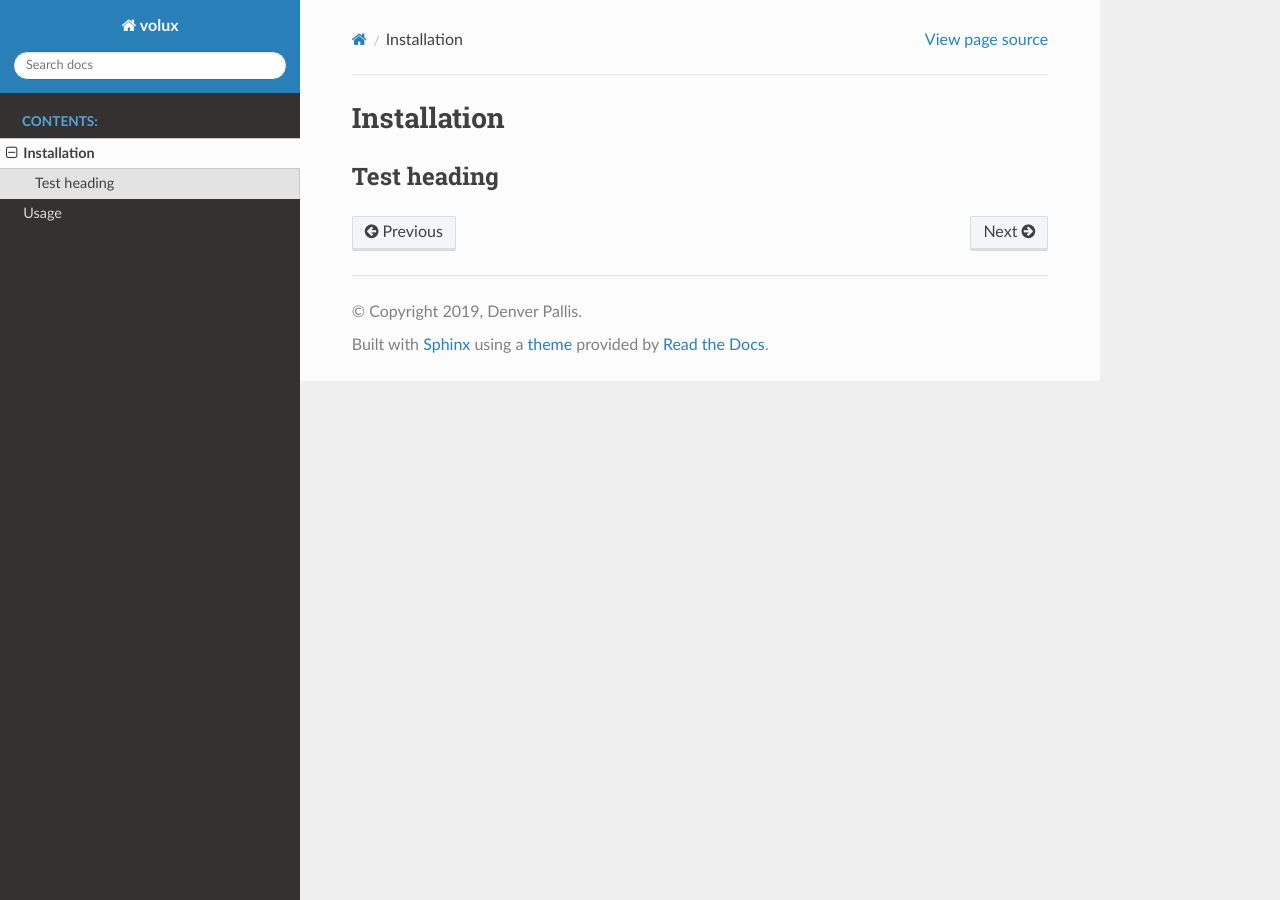
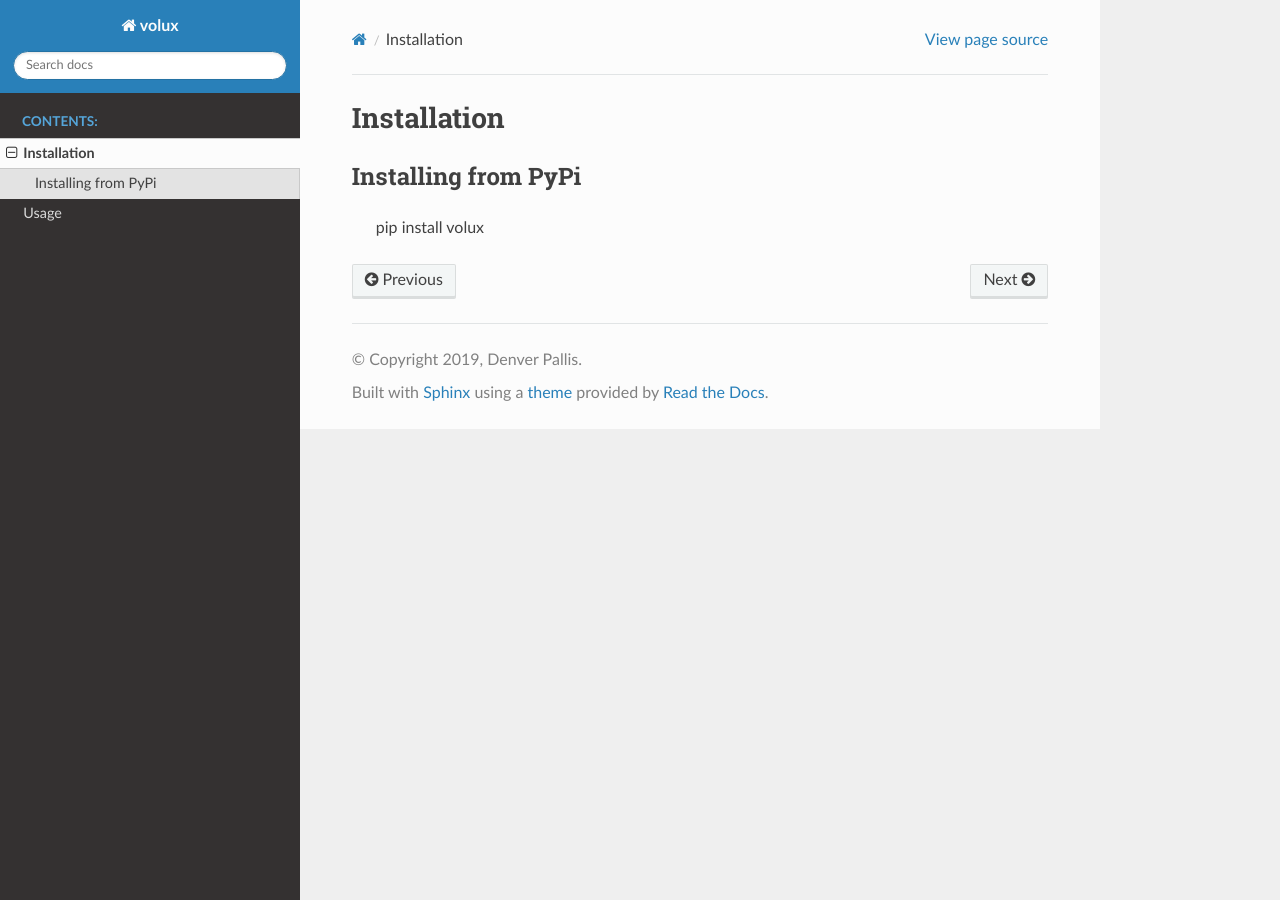
Before and after one commit to DrTexx/Volux, a Sphinx documentation site: the page built from docs/source/installation.rst, in a window 1280 px wide. Built offline with Sphinx 7.4.7 and the Read the Docs theme 2.0.0, drawn with Linux system fonts in a browser that asks for light colours.

Commit message:
update docs

```diff
--- a/docs/source/installation.rst
+++ b/docs/source/installation.rst
@@ -1,5 +1,7 @@
 Installation
 ============
 
-Test heading
-^^^^^^^^^^^^
+Installing from PyPi
+^^^^^^^^^^^^^^^^^^^^
+
+    pip install volux
```
